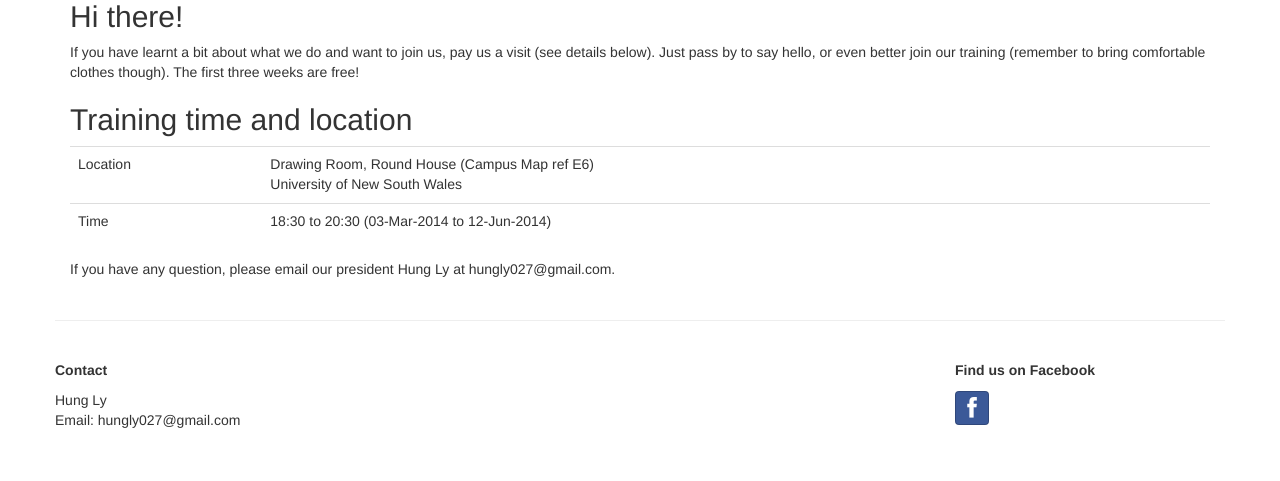
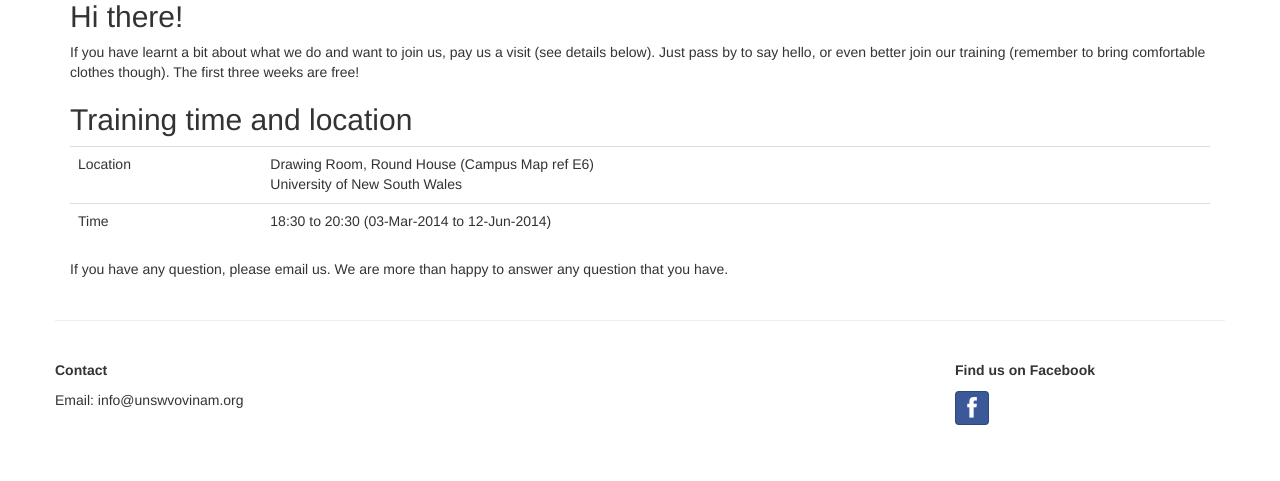
Before and after one commit to tvhong/vovinam_site, a Jekyll site: the page built from joinus/index.html, in a window 1280 px wide. Shown: the part 587-1068 px from the top of the page. Built offline with Jekyll 4.4.1, drawn with Linux system fonts in a browser that asks for light colours; Markdown is read by kramdown in place of the engine named in the settings.

```diff
--- a/_layouts/default.html
+++ b/_layouts/default.html
@@ -37,13 +37,11 @@
       <div class="row">
         <div class="col-md-4">
           <p class="footer-caption">Contact</p>
-          <p>
-            Hung Ly<br />
-            Email: hungly027@gmail.com
+          <p>Email: info@unswvovinam.org</p>
         </div>
         <div class="col-md-3 col-md-offset-5">
           <p class="footer-caption">Find us on Facebook</p>
-          <a href="https://www.facebook.com/groups/unswvovinamclub/" target="_blank" class="btn btn-social-icon btn-facebook"><i class="fa fa-facebook"></i></a>
+          <a href="https://www.facebook.com/groups/unswvovinamclub/" target="_blank" class="btn btn-social-icon btn-facebook footer-btn"><i class="fa fa-facebook"></i></a>
         </div>
       </div>
     </footer>
@@ -55,8 +53,14 @@
 	<script src="/js/custom.js"></script>
   -->
 
-    <script>
-		// analytics code
-    </script>
-	</body>
+  <script>
+    (function(i,s,o,g,r,a,m){i['GoogleAnalyticsObject']=r;i[r]=i[r]||function(){
+     (i[r].q=i[r].q||[]).push(arguments)},i[r].l=1*new Date();a=s.createElement(o),
+     m=s.getElementsByTagName(o)[0];a.async=1;a.src=g;m.parentNode.insertBefore(a,m)
+     })(window,document,'script','//www.google-analytics.com/analytics.js','ga');
+
+    ga('create', 'UA-48392259-1', 'unswvovinam.org');
+    ga('send', 'pageview');
+  </script>
+</body>
 </html>
--- a/css/custom/_style.scss
+++ b/css/custom/_style.scss
@@ -72,7 +72,6 @@ div.center {
     font-weight: bold;
   }
 }
-
 @media (max-width: $screen-tablet) {
   .promo-pic {
     width: 100%;
--- a/joinus/index.html
+++ b/joinus/index.html
@@ -20,5 +20,5 @@ title: Join Us - UNSW Vovinam
     <td>18:30 to 20:30 (03-Mar-2014 to 12-Jun-2014)</td>
   </tr>
 </table>
-<p>If you have any question, please email our president Hung Ly at hungly027@gmail.com.</p>
+<p>If you have any question, please email us. We are more than happy to answer any question that you have.</p>
 </table>
```
